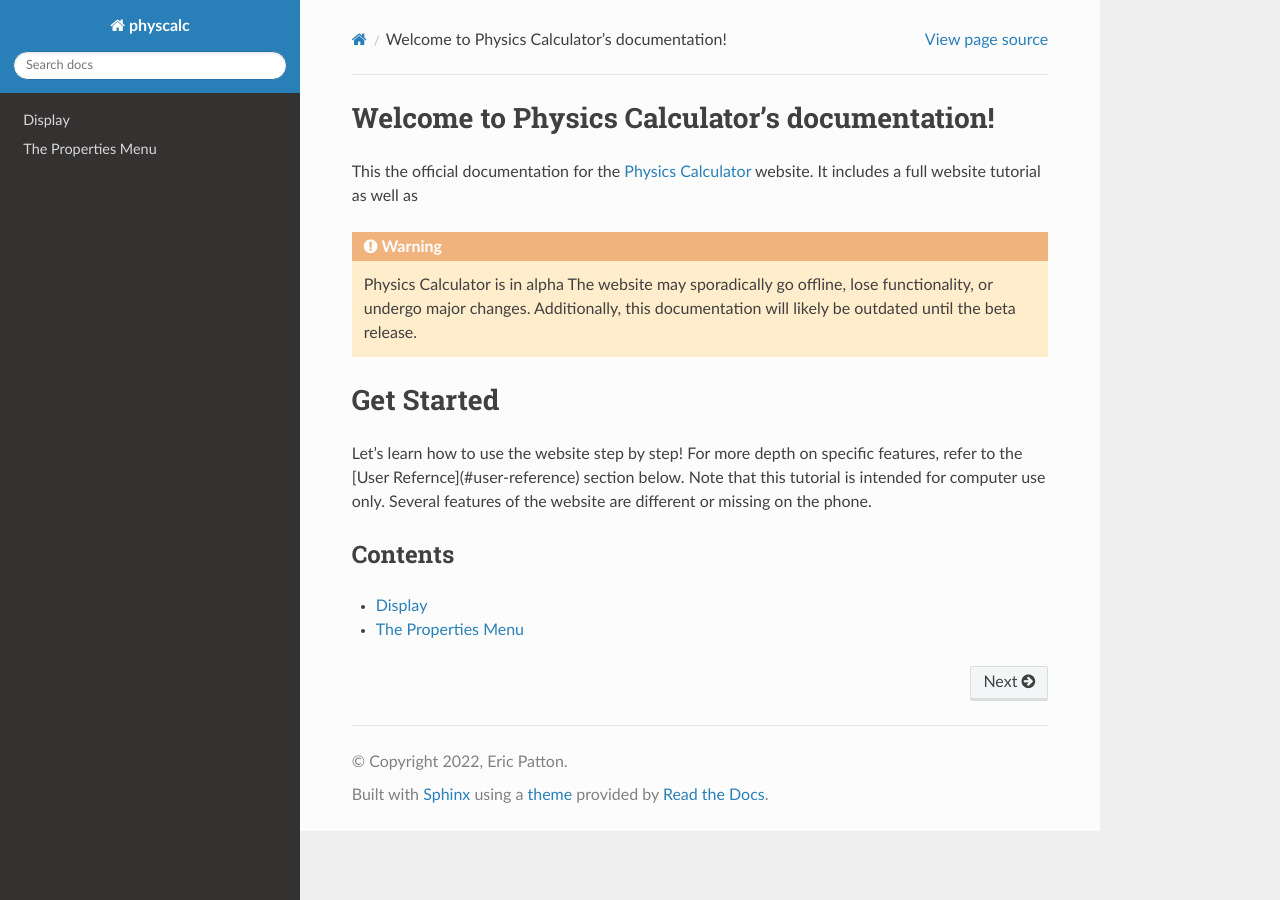
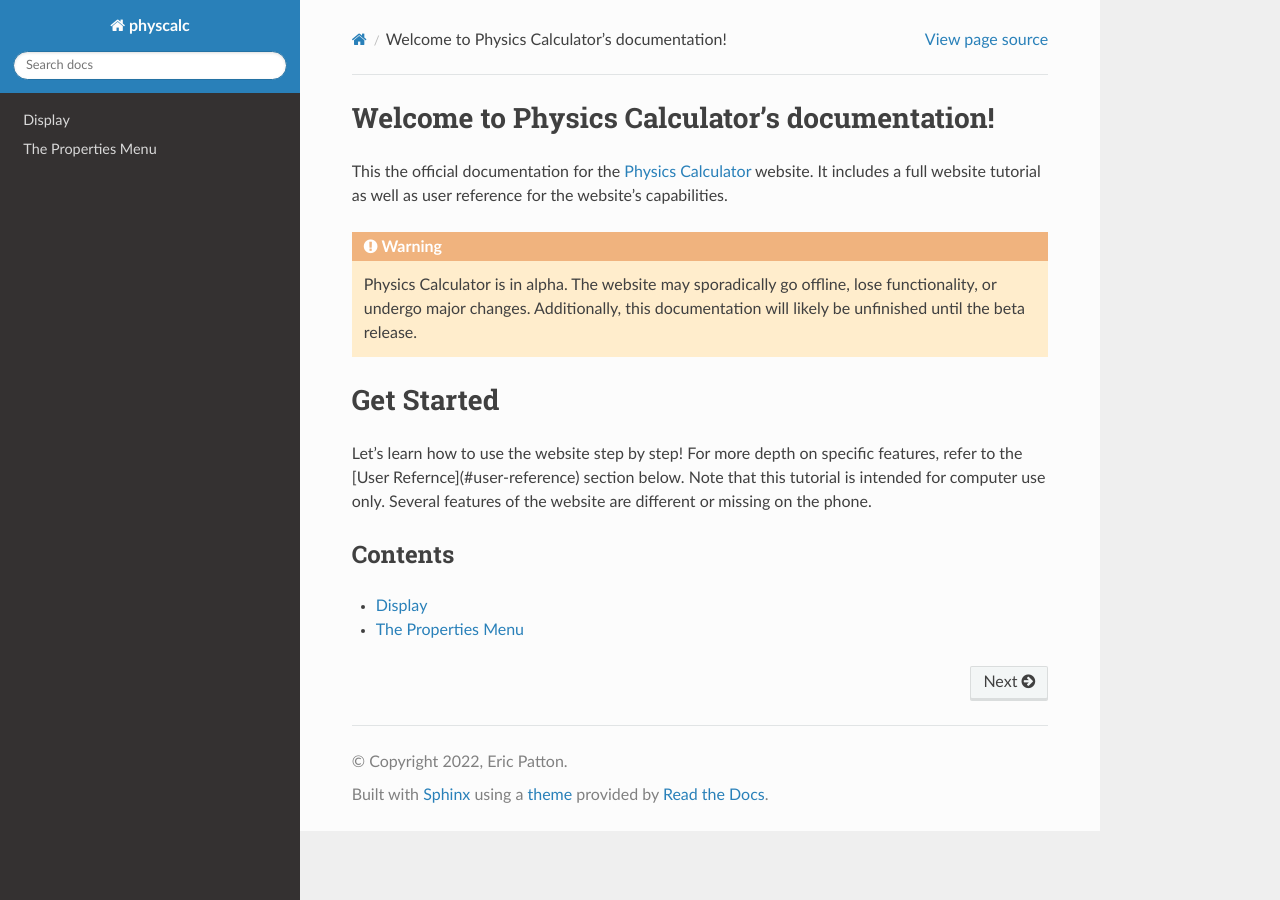
Before and after one commit to Erix4/physcalc, a Sphinx documentation site: the page built from docs/index.rst, in a window 1280 px wide. Built offline with Sphinx 7.4.7 and the Read the Docs theme 2.0.0, drawn with Linux system fonts in a browser that asks for light colours.

Commit message:
minor docs change

```diff
--- a/docs/index.rst
+++ b/docs/index.rst
@@ -7,11 +7,11 @@ Welcome to Physics Calculator's documentation!
 ====================================
 
 This the official documentation for the `Physics Calculator <https://physcalc.com>`_ website.
-It includes a full website tutorial as well as
+It includes a full website tutorial as well as user reference for the website's capabilities.
 
-.. warning:: Physics Calculator is in alpha
+.. warning:: Physics Calculator is in alpha.
    The website may sporadically go offline, lose functionality, or undergo major changes.
-   Additionally, this documentation will likely be outdated until the beta release.
+   Additionally, this documentation will likely be unfinished until the beta release.
 
 Get Started
 ===========
```
